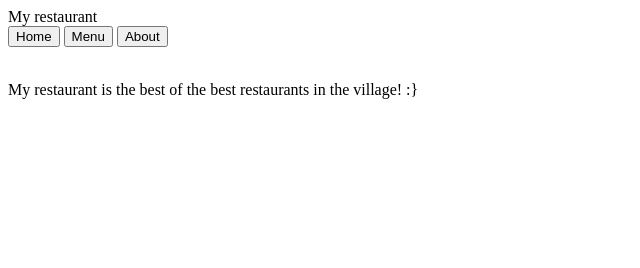
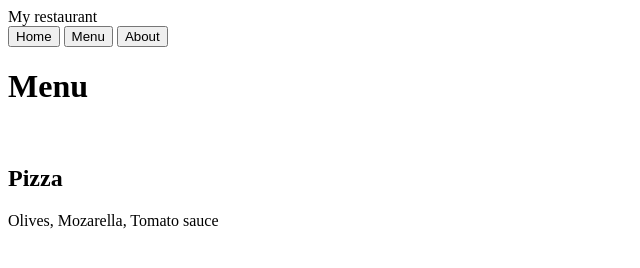
Before and after one commit to NRG55/restaurant-page, a website built with webpack: page src/index.html in a window 1280 px wide. Both pictures are taken after a click on the button "Menu". Shown: the whole page, without its empty margins (0-640 px from the left). Built offline with nearby package versions, Linux system fonts and the light colour scheme.

Commit message:
Created a Menu module. It generates a Menu Card with a food name, description and image. Added eventListeners for the home and menu tabs.

```diff
--- a/src/home.js
+++ b/src/home.js
@@ -1,12 +1,12 @@
 export default function () {
-    const welcomeText = document.createElement('h1');
-    welcomeText.textContent = "Welcome to my restaurant!";
+    const header = document.createElement('h1');
+    header.innerHTML = "Welcome to my restaurant!";
 
     const homeInfo = document.createElement('div');
     const homeImage = new Image();
     homeImage.src = '';
     const homeDescription = document.createElement('p');
     homeDescription.textContent = 'My restaurant is the best of the best restaurants in the village! :}';
-    homeInfo.append(homeImage, homeDescription);
+    homeInfo.append(header, homeImage, homeDescription);
     return homeInfo;
 }
--- a/src/index.html
+++ b/src/index.html
@@ -9,9 +9,9 @@
     <header>
         <span>My restaurant</span>
         <nav>
-            <button>Home</button>
-            <button>Menu</button>
-            <button>About</button>
+            <button class="button-home">Home</button>
+            <button class="button-menu">Menu</button>
+            <button class="button-about">About</button>
         </nav>
     </header>
     <div id="content"></div>
--- a/src/index.js
+++ b/src/index.js
@@ -1,3 +1,26 @@
 import renderWebsite from "./website";
+import renderMenu from "./menu";
+
+
+const buttonHome = document.querySelector('.button-home');
+const buttonMenu = document.querySelector('.button-menu');
+const buttonAbout = document.querySelector('.button-about');
+const content = document.querySelector('#content');
 
 renderWebsite();
+
+buttonHome.addEventListener('click', () => {
+    if (content.firstChild) {
+        content.removeChild(content.firstChild);
+    };
+    content.append(renderWebsite());
+    console.log(content)
+});
+
+buttonMenu.addEventListener('click', () => {
+    if (content.firstChild) {
+        content.removeChild(content.firstChild);
+    };
+    content.append(renderMenu());
+    console.log(content)
+});
--- /dev/null
+++ b/src/menu.js
@@ -0,0 +1,31 @@
+export default function() {
+    const content = document.createElement('div');
+    const header = document.createElement('h1');
+
+    header.innerHTML = "Menu";
+    content.appendChild(header);
+    content.appendChild(createMenuCard(
+        "Pizza",
+        "Olives, Mozarella, Tomato sauce"
+    ));
+    return content;
+}
+
+function createMenuCard(name, description) {
+    const menuCard = document.createElement('div');
+
+    const foodImage = document.createElement('img');
+    foodImage.src = "";
+
+    const foodName = document.createElement('h2');
+    foodName.innerHTML = name;
+
+    const foodDescription = document.createElement('p');
+    foodDescription.innerHTML = description;
+
+    menuCard.appendChild(foodImage);
+    menuCard.appendChild(foodName);
+    menuCard.appendChild(foodDescription);
+
+    return menuCard;
+}
--- a/src/website.js
+++ b/src/website.js
@@ -3,5 +3,5 @@ import renderHome from "./home.js";
 export default function renderWebsite() {
     const content = document.querySelector('#content');
 
-    content.appendChild(renderHome());
+    return content.appendChild(renderHome());
 }
```
